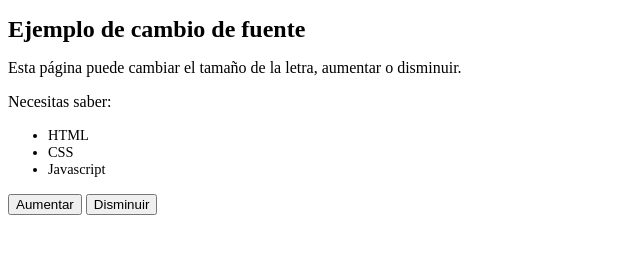
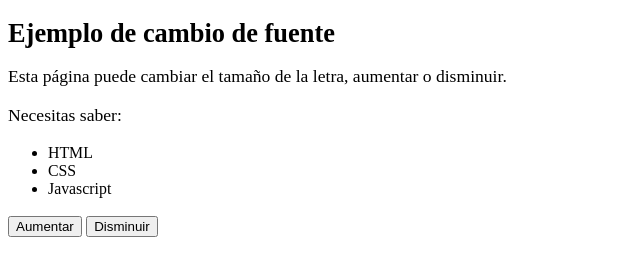
Before and after one commit to deswebcom/cambiar-tama-os-textos-web, a plain HTML site: page index.html in a window 1280 px wide. Both pictures are taken after a click on the button "Aumentar". Shown: the whole page, without its empty margins (0-640 px from the left). Drawn offline with Linux system fonts and the light colour scheme.

Commit message:
solucionar error de tipeo

```diff
--- a/index.html
+++ b/index.html
@@ -54,7 +54,7 @@
     document.getElementById('aumentar').addEventListener('click', function() {
       let previousClass = classIndex;
       classIndex++;
-      classIndex = (classIndex == clases.length) ? clases.length - 1 : classIndex;
+      classIndex = (classIndex == classes.length) ? classes.length - 1 : classIndex;
       changeClass(previousClass, classIndex);
     });
     document.getElementById('disminuir').addEventListener('click', function () {
```
